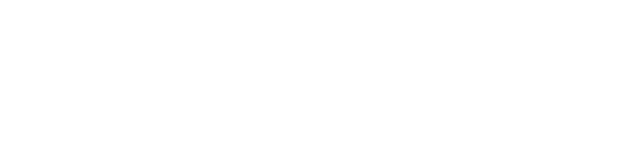
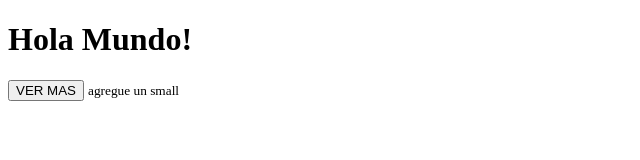
Before and after one commit to MatiasAlbergamo/clase-11-CoderHouse, a plain HTML site: page index.html in a window 1280 px wide. Shown: the whole page, without its empty margins (0-640 px from the left). Drawn offline with Linux system fonts and the light colour scheme.

Commit message:
agregue un small y reseteo

```diff
--- a/css/style.css
+++ b/css/style.css
@@ -0,0 +1,4 @@
+* {
+    margin: 0;
+    padding: 0;
+}
--- a/index.html
+++ b/index.html
@@ -4,9 +4,11 @@
     <meta charset="UTF-8">
     <meta http-equiv="X-UA-Compatible" content="IE=edge">
     <meta name="viewport" content="width=device-width, initial-scale=1.0">
-    <title>Document</title>
+    <title>Clase11-github</title>
 </head>
 <body>
-
+    <h1>Hola Mundo!</h1>
+    <button>VER MAS</button>
+    <small>agregue un small</small>
 </body>
 </html>
```
